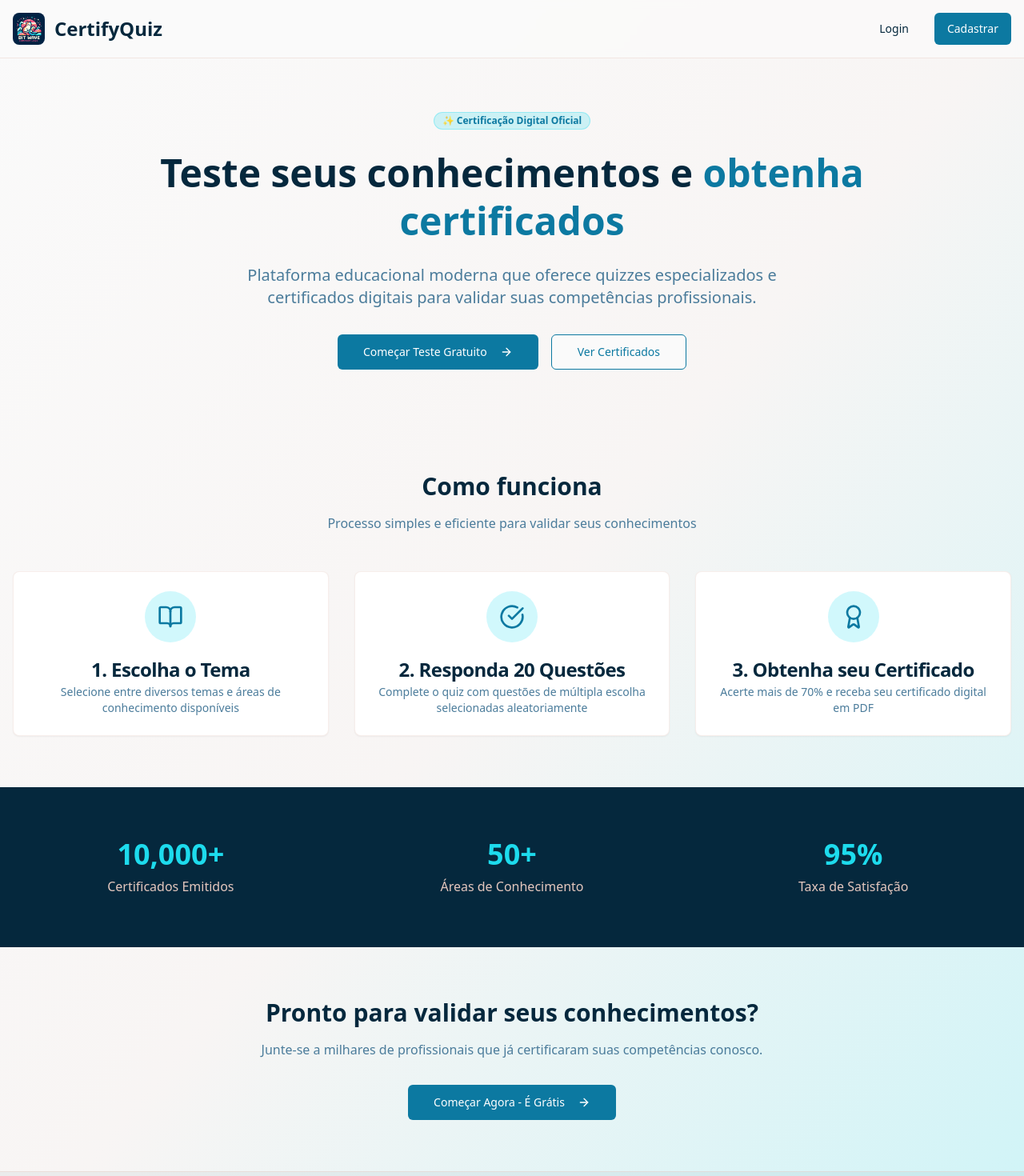
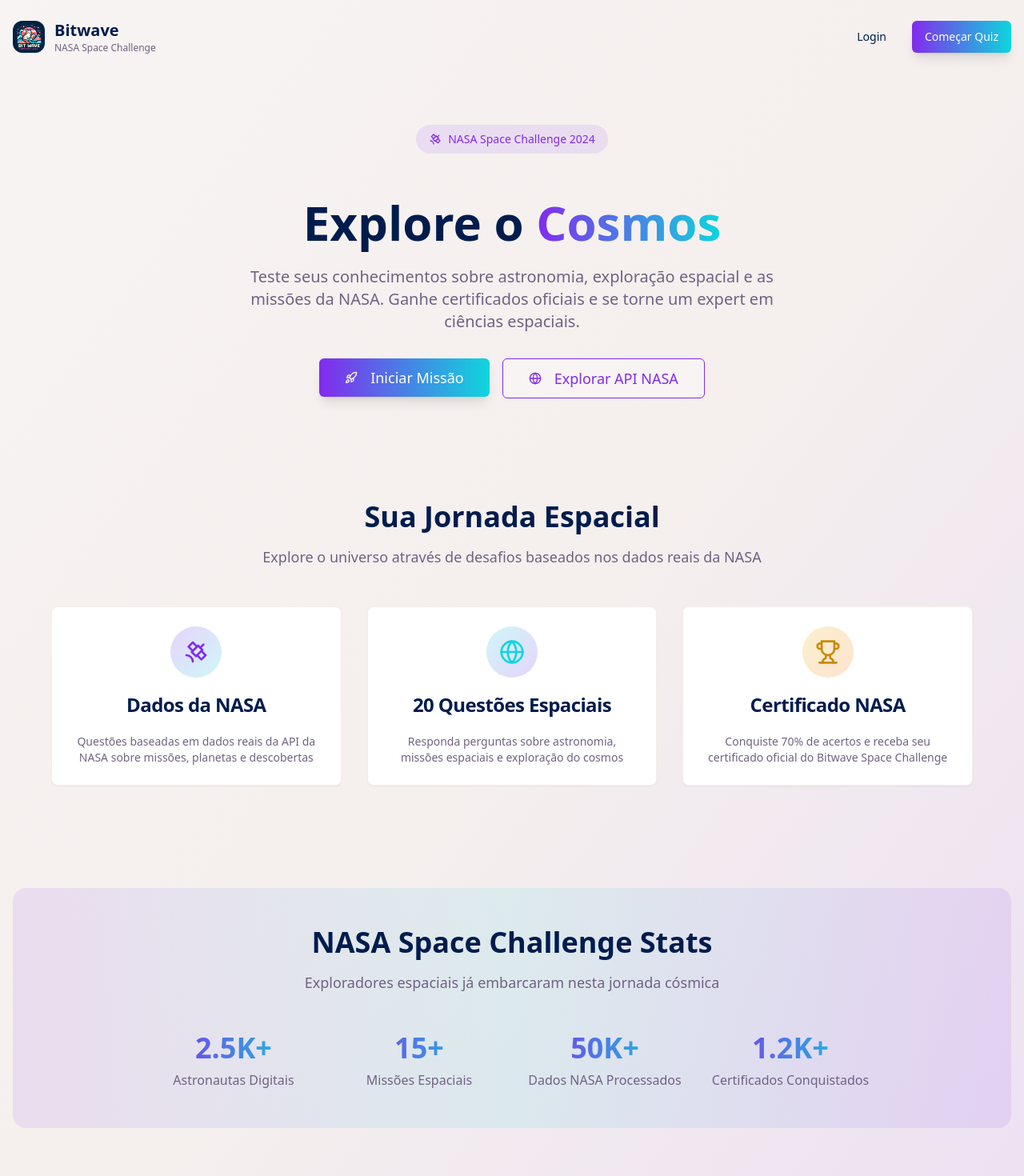
Before and after one commit to Pedro-2077/certify-quiz-master, a React (Vite) app: page / in a window 1280 px wide. Shown: the top 1470 px of the page at 80% size. Built offline with nearby package versions, Linux system fonts and the light colour scheme.

Commit message:
Refactor: Update colors and add login page
Update color palette to include more purple and pink tones. Implement the login page. Adjust branding to reflect the "Bitwave" group name and the provided group image, aligning with the NASA Space Challenge theme using the NASA API.

```diff
--- a/src/index.css
+++ b/src/index.css
@@ -8,40 +8,41 @@ All colors MUST be HSL.
 
 @layer base {
   :root {
-    --background: 0 0% 98%;
-    --foreground: 203 85% 13%;
+    --background: 15 20% 96%;
+    --foreground: 218 100% 15%;
 
     --card: 0 0% 100%;
-    --card-foreground: 203 85% 13%;
+    --card-foreground: 218 100% 15%;
 
     --popover: 0 0% 100%;
-    --popover-foreground: 203 85% 13%;
+    --popover-foreground: 218 100% 15%;
 
-    --primary: 196 86% 34%;
+    --primary: 267 85% 55%;
     --primary-foreground: 0 0% 98%;
 
     --secondary: 15 42% 82%;
-    --secondary-foreground: 203 85% 13%;
+    --secondary-foreground: 218 100% 15%;
 
-    --muted: 15 42% 90%;
-    --muted-foreground: 203 35% 45%;
+    --muted: 267 15% 92%;
+    --muted-foreground: 267 15% 45%;
 
-    --accent: 185 85% 52%;
+    --accent: 182 88% 46%;
     --accent-foreground: 0 0% 98%;
 
     --destructive: 0 84.2% 60.2%;
     --destructive-foreground: 0 0% 98%;
 
-    --border: 15 42% 85%;
-    --input: 15 42% 85%;
-    --ring: 185 85% 52%;
+    --border: 267 15% 85%;
+    --input: 267 15% 88%;
+    --ring: 267 85% 55%;
 
-    /* Custom quiz app colors */
-    --quiz-primary: 203 85% 13%;
-    --quiz-secondary: 196 86% 34%;
-    --quiz-accent: 185 85% 52%;
-    --quiz-warm: 15 42% 82%;
-    --quiz-neutral: 203 35% 45%;
+    /* NASA Space Challenge colors */
+    --space-primary: 218 100% 15%;
+    --space-secondary: 267 85% 55%;
+    --space-accent: 182 88% 46%;
+    --space-warm: 15 42% 82%;
+    --space-neutral: 267 15% 45%;
+    --space-gradient: linear-gradient(135deg, hsl(267 85% 55%), hsl(182 88% 46%));
 
     --radius: 0.5rem;
 
@@ -63,40 +64,40 @@ All colors MUST be HSL.
   }
 
   .dark {
-    --background: 203 85% 13%;
+    --background: 218 100% 8%;
     --foreground: 0 0% 98%;
 
-    --card: 203 75% 18%;
+    --card: 218 50% 12%;
     --card-foreground: 0 0% 98%;
 
-    --popover: 203 75% 18%;
+    --popover: 218 50% 12%;
     --popover-foreground: 0 0% 98%;
 
-    --primary: 185 85% 52%;
-    --primary-foreground: 203 85% 13%;
+    --primary: 182 88% 46%;
+    --primary-foreground: 218 100% 8%;
 
-    --secondary: 203 35% 25%;
+    --secondary: 267 20% 20%;
     --secondary-foreground: 0 0% 98%;
 
-    --muted: 203 35% 25%;
-    --muted-foreground: 185 30% 70%;
+    --muted: 267 20% 18%;
+    --muted-foreground: 267 30% 70%;
 
-    --accent: 196 86% 34%;
+    --accent: 267 85% 55%;
     --accent-foreground: 0 0% 98%;
 
     --destructive: 0 62.8% 30.6%;
     --destructive-foreground: 0 0% 98%;
 
-    --border: 203 35% 25%;
-    --input: 203 35% 25%;
-    --ring: 185 85% 52%;
+    --border: 267 20% 20%;
+    --input: 267 20% 18%;
+    --ring: 182 88% 46%;
 
-    /* Custom quiz app colors for dark mode */
-    --quiz-primary: 185 85% 52%;
-    --quiz-secondary: 196 86% 34%;
-    --quiz-accent: 15 42% 82%;
-    --quiz-warm: 15 42% 60%;
-    --quiz-neutral: 185 30% 70%;
+    /* NASA Space Challenge colors for dark mode */
+    --space-primary: 182 88% 46%;
+    --space-secondary: 267 85% 55%;
+    --space-accent: 15 42% 82%;
+    --space-warm: 15 42% 60%;
+    --space-neutral: 267 30% 70%;
     --sidebar-background: 240 5.9% 10%;
     --sidebar-foreground: 240 4.8% 95.9%;
     --sidebar-primary: 224.3 76.3% 48%;
--- a/src/pages/Index.tsx
+++ b/src/pages/Index.tsx
@@ -1,156 +1,220 @@
 import { Button } from "@/components/ui/button";
 import { Card, CardContent, CardDescription, CardHeader, CardTitle } from "@/components/ui/card";
-import { Badge } from "@/components/ui/badge";
-import { CheckCircle, Award, BookOpen, Users, Star, ArrowRight } from "lucide-react";
+import { Dialog, DialogContent, DialogDescription, DialogHeader, DialogTitle, DialogTrigger } from "@/components/ui/dialog";
+import { Input } from "@/components/ui/input";
+import { Label } from "@/components/ui/label";
+import { Tabs, TabsContent, TabsList, TabsTrigger } from "@/components/ui/tabs";
+import { Rocket, Satellite, Globe, Star, Users, Trophy } from "lucide-react";
+import { useState } from "react";
 
 const Index = () => {
+  const [isLoginOpen, setIsLoginOpen] = useState(false);
+
   return (
-    <div className="min-h-screen bg-gradient-to-br from-background via-quiz-warm/10 to-quiz-accent/20">
+    <div className="min-h-screen bg-gradient-to-br from-background via-space-warm/10 to-space-secondary/10">
       {/* Header */}
-      <header className="border-b border-border/50 backdrop-blur-sm bg-background/90">
-        <div className="container mx-auto px-4 py-4 flex justify-between items-center">
+      <header className="container mx-auto px-4 py-6">
+        <nav className="flex items-center justify-between">
           <div className="flex items-center space-x-3">
             <img
               src="/lovable-uploads/334005dd-80e7-4825-bc33-bbadac816dfa.png"
-              alt="CertifyQuiz Logo"
-              className="w-10 h-10 rounded-lg"
+              alt="Bitwave Logo"
+              className="w-10 h-10 rounded-xl"
             />
-            <h1 className="text-2xl font-bold text-quiz-primary">CertifyQuiz</h1>
+            <div>
+              <span className="text-xl font-bold text-space-primary">Bitwave</span>
+              <p className="text-xs text-space-neutral">NASA Space Challenge</p>
+            </div>
           </div>
-          <nav className="flex items-center space-x-4">
-            <Button variant="ghost" className="text-quiz-primary hover:text-quiz-secondary">
-              Login
+          <div className="flex space-x-4">
+            <Dialog open={isLoginOpen} onOpenChange={setIsLoginOpen}>
+              <DialogTrigger asChild>
+                <Button variant="ghost" className="text-space-primary hover:text-space-secondary">
+                  Login
+                </Button>
+              </DialogTrigger>
+              <DialogContent className="sm:max-w-md">
+                <DialogHeader>
+                  <DialogTitle className="text-space-primary">Acesse sua conta</DialogTitle>
+                  <DialogDescription>
+                    Entre para participar dos desafios espaciais da NASA
+                  </DialogDescription>
+                </DialogHeader>
+                <Tabs defaultValue="login" className="w-full">
+                  <TabsList className="grid w-full grid-cols-2">
+                    <TabsTrigger value="login">Login</TabsTrigger>
+                    <TabsTrigger value="register">Cadastrar</TabsTrigger>
+                  </TabsList>
+                  <TabsContent value="login" className="space-y-4">
+                    <div className="space-y-2">
+                      <Label htmlFor="email">Email</Label>
+                      <Input id="email" type="email" placeholder="seu@email.com" />
+                    </div>
+                    <div className="space-y-2">
+                      <Label htmlFor="password">Senha</Label>
+                      <Input id="password" type="password" placeholder="••••••••" />
+                    </div>
+                    <Button className="w-full bg-space-secondary hover:bg-space-secondary/90">
+                      Entrar
+                    </Button>
+                  </TabsContent>
+                  <TabsContent value="register" className="space-y-4">
+                    <div className="space-y-2">
+                      <Label htmlFor="name">Nome completo</Label>
+                      <Input id="name" placeholder="Seu nome" />
+                    </div>
+                    <div className="space-y-2">
+                      <Label htmlFor="email-reg">Email</Label>
+                      <Input id="email-reg" type="email" placeholder="seu@email.com" />
+                    </div>
+                    <div className="space-y-2">
+                      <Label htmlFor="password-reg">Senha</Label>
+                      <Input id="password-reg" type="password" placeholder="••••••••" />
+                    </div>
+                    <Button className="w-full bg-space-accent hover:bg-space-accent/90">
+                      Criar conta
+                    </Button>
+                  </TabsContent>
+                </Tabs>
+              </DialogContent>
+            </Dialog>
+            <Button className="bg-gradient-to-r from-space-secondary to-space-accent hover:opacity-90 text-white shadow-lg">
+              Começar Quiz
             </Button>
-            <Button className="bg-quiz-secondary hover:bg-quiz-secondary/90 text-white">
-              Cadastrar
-            </Button>
-          </nav>
-        </div>
+          </div>
+        </nav>
       </header>
 
       {/* Hero Section */}
       <section className="container mx-auto px-4 py-16 text-center">
         <div className="max-w-4xl mx-auto">
-          <Badge className="mb-6 bg-quiz-accent/20 text-quiz-secondary border-quiz-accent/30">
-            ✨ Certificação Digital Oficial
-          </Badge>
-          <h2 className="text-5xl font-bold text-quiz-primary mb-6 leading-tight">
-            Teste seus conhecimentos e
-            <span className="text-quiz-secondary"> obtenha certificados</span>
-          </h2>
-          <p className="text-xl text-quiz-neutral mb-8 max-w-2xl mx-auto">
-            Plataforma educacional moderna que oferece quizzes especializados e certificados digitais
-            para validar suas competências profissionais.
+          <div className="mb-8">
+            <div className="inline-flex items-center space-x-2 bg-space-secondary/10 px-4 py-2 rounded-full mb-6">
+              <Satellite className="w-4 h-4 text-space-secondary" />
+              <span className="text-sm font-medium text-space-secondary">NASA Space Challenge 2024</span>
+            </div>
+          </div>
+          <h1 className="text-5xl md:text-6xl font-bold text-space-primary mb-6">
+            Explore o <span className="bg-gradient-to-r from-space-secondary to-space-accent bg-clip-text text-transparent">Cosmos</span>
+          </h1>
+          <p className="text-xl text-space-neutral mb-8 max-w-2xl mx-auto">
+            Teste seus conhecimentos sobre astronomia, exploração espacial e as missões da NASA.
+            Ganhe certificados oficiais e se torne um expert em ciências espaciais.
           </p>
           <div className="flex flex-col sm:flex-row gap-4 justify-center">
-            <Button size="lg" className="bg-quiz-secondary hover:bg-quiz-secondary/90 text-white">
-              Começar Teste Gratuito
-              <ArrowRight className="ml-2 h-5 w-5" />
+            <Button size="lg" className="bg-gradient-to-r from-space-secondary to-space-accent hover:opacity-90 text-white px-8 py-6 text-lg shadow-lg">
+              <Rocket className="w-5 h-5 mr-2" />
+              Iniciar Missão
             </Button>
-            <Button size="lg" variant="outline" className="border-quiz-secondary text-quiz-secondary hover:bg-quiz-secondary hover:text-white">
-              Ver Certificados
+            <Button size="lg" variant="outline" className="border-space-secondary text-space-secondary hover:bg-space-secondary hover:text-white px-8 py-6 text-lg">
+              <Globe className="w-5 h-5 mr-2" />
+              Explorar API NASA
             </Button>
           </div>
         </div>
       </section>
 
-      {/* Features */}
+      {/* Features Section */}
       <section className="container mx-auto px-4 py-16">
         <div className="text-center mb-12">
-          <h3 className="text-3xl font-bold text-quiz-primary mb-4">Como funciona</h3>
-          <p className="text-quiz-neutral max-w-2xl mx-auto">
-            Processo simples e eficiente para validar seus conhecimentos
+          <h2 className="text-3xl md:text-4xl font-bold text-space-primary mb-4">
+            Sua Jornada Espacial
+          </h2>
+          <p className="text-lg text-space-neutral max-w-2xl mx-auto">
+            Explore o universo através de desafios baseados nos dados reais da NASA
           </p>
         </div>
 
-        <div className="grid md:grid-cols-3 gap-8">
-          <Card className="border-quiz-warm/30 hover:shadow-lg hover:shadow-quiz-accent/20 transition-all">
+        <div className="grid md:grid-cols-3 gap-8 max-w-6xl mx-auto">
+          <Card className="border-space-warm/30 hover:border-space-secondary/50 transition-all duration-300 hover:shadow-lg">
             <CardHeader className="text-center">
-              <div className="w-16 h-16 bg-quiz-accent/20 rounded-full flex items-center justify-center mx-auto mb-4">
-                <BookOpen className="h-8 w-8 text-quiz-secondary" />
+              <div className="w-16 h-16 bg-gradient-to-br from-space-secondary/20 to-space-accent/20 rounded-full flex items-center justify-center mx-auto mb-4">
+                <Satellite className="w-8 h-8 text-space-secondary" />
               </div>
-              <CardTitle className="text-quiz-primary">1. Escolha o Tema</CardTitle>
-              <CardDescription className="text-quiz-neutral">
-                Selecione entre diversos temas e áreas de conhecimento disponíveis
+              <CardTitle className="text-space-primary">Dados da NASA</CardTitle>
+            </CardHeader>
+            <CardContent>
+              <CardDescription className="text-center text-space-neutral">
+                Questões baseadas em dados reais da API da NASA sobre missões, planetas e descobertas
               </CardDescription>
-            </CardHeader>
+            </CardContent>
           </Card>
 
-          <Card className="border-quiz-warm/30 hover:shadow-lg hover:shadow-quiz-accent/20 transition-all">
+          <Card className="border-space-warm/30 hover:border-space-accent/50 transition-all duration-300 hover:shadow-lg">
             <CardHeader className="text-center">
-              <div className="w-16 h-16 bg-quiz-accent/20 rounded-full flex items-center justify-center mx-auto mb-4">
-                <CheckCircle className="h-8 w-8 text-quiz-secondary" />
+              <div className="w-16 h-16 bg-gradient-to-br from-space-accent/20 to-space-secondary/20 rounded-full flex items-center justify-center mx-auto mb-4">
+                <Globe className="w-8 h-8 text-space-accent" />
               </div>
-              <CardTitle className="text-quiz-primary">2. Responda 20 Questões</CardTitle>
-              <CardDescription className="text-quiz-neutral">
-                Complete o quiz com questões de múltipla escolha selecionadas aleatoriamente
+              <CardTitle className="text-space-primary">20 Questões Espaciais</CardTitle>
+            </CardHeader>
+            <CardContent>
+              <CardDescription className="text-center text-space-neutral">
+                Responda perguntas sobre astronomia, missões espaciais e exploração do cosmos
               </CardDescription>
-            </CardHeader>
+            </CardContent>
           </Card>
 
-          <Card className="border-quiz-warm/30 hover:shadow-lg hover:shadow-quiz-accent/20 transition-all">
+          <Card className="border-space-warm/30 hover:border-yellow-500/50 transition-all duration-300 hover:shadow-lg">
             <CardHeader className="text-center">
-              <div className="w-16 h-16 bg-quiz-accent/20 rounded-full flex items-center justify-center mx-auto mb-4">
-                <Award className="h-8 w-8 text-quiz-secondary" />
+              <div className="w-16 h-16 bg-gradient-to-br from-yellow-500/20 to-orange-500/20 rounded-full flex items-center justify-center mx-auto mb-4">
+                <Trophy className="w-8 h-8 text-yellow-600" />
               </div>
-              <CardTitle className="text-quiz-primary">3. Obtenha seu Certificado</CardTitle>
-              <CardDescription className="text-quiz-neutral">
-                Acerte mais de 70% e receba seu certificado digital em PDF
+              <CardTitle className="text-space-primary">Certificado NASA</CardTitle>
+            </CardHeader>
+            <CardContent>
+              <CardDescription className="text-center text-space-neutral">
+                Conquiste 70% de acertos e receba seu certificado oficial do Bitwave Space Challenge
               </CardDescription>
-            </CardHeader>
+            </CardContent>
           </Card>
         </div>
       </section>
 
-      {/* Stats */}
-      <section className="bg-quiz-primary text-white py-16">
-        <div className="container mx-auto px-4">
-          <div className="grid md:grid-cols-3 gap-8 text-center">
-            <div>
-              <div className="text-4xl font-bold text-quiz-accent mb-2">10,000+</div>
-              <div className="text-quiz-warm">Certificados Emitidos</div>
+      {/* Stats Section */}
+      <section className="container mx-auto px-4 py-16">
+        <div className="bg-gradient-to-r from-space-secondary/10 via-space-accent/10 to-space-secondary/10 rounded-2xl p-8 md:p-12">
+          <div className="text-center mb-12">
+            <h2 className="text-3xl md:text-4xl font-bold text-space-primary mb-4">
+              NASA Space Challenge Stats
+            </h2>
+            <p className="text-lg text-space-neutral">
+              Exploradores espaciais já embarcaram nesta jornada cósmica
+            </p>
+          </div>
+
+          <div className="grid md:grid-cols-4 gap-8 max-w-4xl mx-auto">
+            <div className="text-center">
+              <div className="text-4xl font-bold bg-gradient-to-r from-space-secondary to-space-accent bg-clip-text text-transparent mb-2">2.5K+</div>
+              <div className="text-space-neutral">Astronautas Digitais</div>
             </div>
-            <div>
-              <div className="text-4xl font-bold text-quiz-accent mb-2">50+</div>
-              <div className="text-quiz-warm">Áreas de Conhecimento</div>
+            <div className="text-center">
+              <div className="text-4xl font-bold bg-gradient-to-r from-space-secondary to-space-accent bg-clip-text text-transparent mb-2">15+</div>
+              <div className="text-space-neutral">Missões Espaciais</div>
             </div>
-            <div>
-              <div className="text-4xl font-bold text-quiz-accent mb-2">95%</div>
-              <div className="text-quiz-warm">Taxa de Satisfação</div>
+            <div className="text-center">
+              <div className="text-4xl font-bold bg-gradient-to-r from-space-secondary to-space-accent bg-clip-text text-transparent mb-2">50K+</div>
+              <div className="text-space-neutral">Dados NASA Processados</div>
+            </div>
+            <div className="text-center">
+              <div className="text-4xl font-bold bg-gradient-to-r from-space-secondary to-space-accent bg-clip-text text-transparent mb-2">1.2K+</div>
+              <div className="text-space-neutral">Certificados Conquistados</div>
             </div>
           </div>
         </div>
       </section>
 
-      {/* CTA */}
-      <section className="container mx-auto px-4 py-16 text-center">
-        <div className="max-w-3xl mx-auto">
-          <h3 className="text-3xl font-bold text-quiz-primary mb-4">
-            Pronto para validar seus conhecimentos?
-          </h3>
-          <p className="text-quiz-neutral mb-8">
-            Junte-se a milhares de profissionais que já certificaram suas competências conosco.
-          </p>
-          <Button size="lg" className="bg-quiz-secondary hover:bg-quiz-secondary/90 text-white">
-            Começar Agora - É Grátis
-            <ArrowRight className="ml-2 h-5 w-5" />
-          </Button>
-        </div>
-      </section>
-
       {/* Footer */}
-      <footer className="border-t border-border/50 py-8 bg-quiz-primary/5">
-        <div className="container mx-auto px-4 text-center">
+      <footer className="container mx-auto px-4 py-12">
+        <div className="text-center">
           <div className="flex items-center justify-center space-x-3 mb-4">
-            <img
-              src="/lovable-uploads/334005dd-80e7-4825-bc33-bbadac816dfa.png"
-              alt="CertifyQuiz Logo"
-              className="w-8 h-8 rounded-lg"
-            />
-            <span className="text-quiz-primary font-semibold">CertifyQuiz</span>
+            <div className="w-8 h-8 bg-gradient-to-br from-space-secondary to-space-accent rounded-lg flex items-center justify-center">
+              <Rocket className="w-5 h-5 text-white" />
+            </div>
+            <span className="text-lg font-bold text-space-primary">Bitwave</span>
           </div>
-          <p className="text-quiz-neutral text-sm">
-            © 2024 CertifyQuiz. Todos os direitos reservados.
+          <p className="text-space-neutral mb-2">NASA Space Challenge 2024</p>
+          <p className="text-sm text-space-neutral/70">
+            Desenvolvido com dados da NASA API • &copy; 2024 Bitwave Team
           </p>
         </div>
       </footer>
--- a/tailwind.config.ts
+++ b/tailwind.config.ts
@@ -52,12 +52,12 @@ export default {
 					DEFAULT: 'hsl(var(--card))',
 					foreground: 'hsl(var(--card-foreground))'
 				},
-				quiz: {
-					primary: 'hsl(var(--quiz-primary))',
-					secondary: 'hsl(var(--quiz-secondary))',
-					accent: 'hsl(var(--quiz-accent))',
-					warm: 'hsl(var(--quiz-warm))',
-					neutral: 'hsl(var(--quiz-neutral))'
+				space: {
+					primary: 'hsl(var(--space-primary))',
+					secondary: 'hsl(var(--space-secondary))',
+					accent: 'hsl(var(--space-accent))',
+					warm: 'hsl(var(--space-warm))',
+					neutral: 'hsl(var(--space-neutral))'
 				},
 				sidebar: {
 					DEFAULT: 'hsl(var(--sidebar-background))',
```
